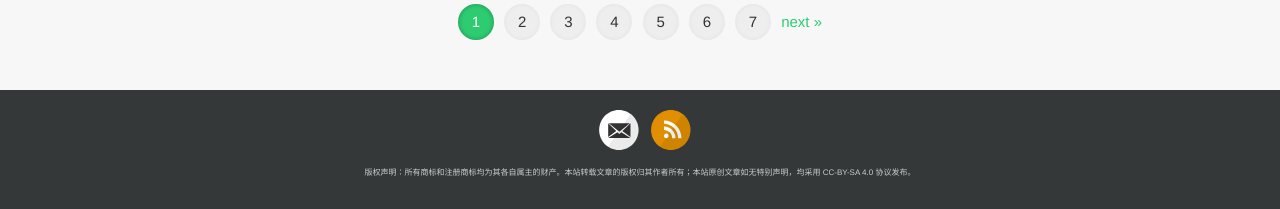
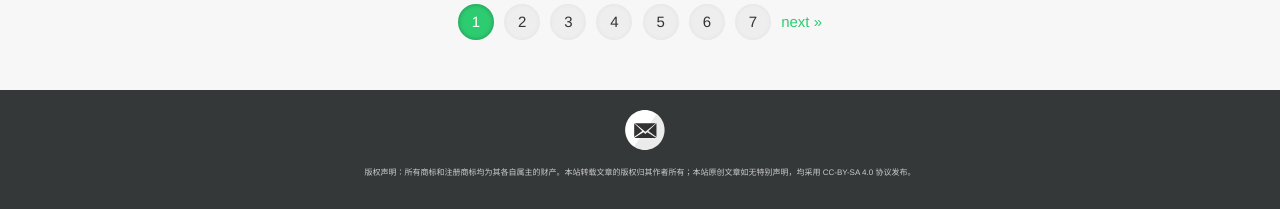
Before and after one commit to ccswChina/ccsw, a Jekyll site: the page built from index.html, in a window 1280 px wide. Shown: the part 3104-3313 px from the top of the page. Built offline with Jekyll 4.4.1, drawn with Linux system fonts in a browser that asks for light colours; the list of posts is cut into pages by our own code.

Commit message:
remove rss

```diff
--- a/_config.yml
+++ b/_config.yml
@@ -28,7 +28,7 @@ footer-links:
   instagram:
   linkedin:
   pinterest:
-  rss: enable
+  rss:
   twitter:
   stackoverflow: # your stackoverflow profile, e.g. "users/50476/bart-kiers"
   youtube: # channel/<your_long_string> or user/<user-name>
```
Also changed, not shown: 1 other file.
